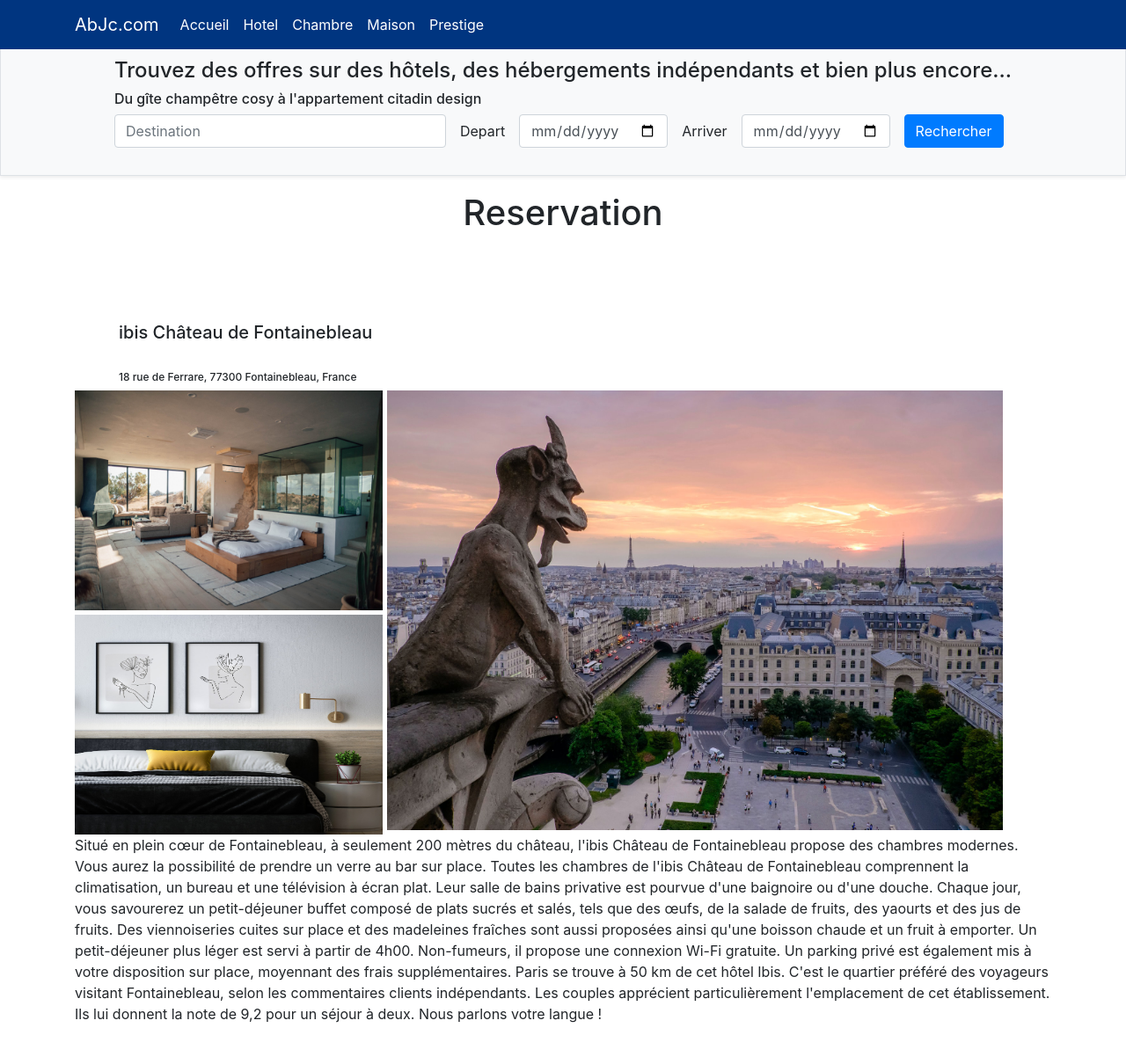
After one commit to ABDELKADER-JCMAIROT-PROJET-GITE/GITE, a PHP site: page /gite/reservation.php in a window 1280 px wide. The commit adds this page. Shown: the top 1202 px of the page at 88% size. Run offline with PHP 8.4, Linux system fonts and the light colour scheme.

Commit message:
bug scroll

```diff
--- a/asset/css/gite_etiquette.css
+++ b/asset/css/gite_etiquette.css
@@ -4,6 +4,7 @@
 	height: 100%;
 	width: 100%;
 }
+
 .sleep p i {
 	color: var(--navColorBlue);
 }
@@ -33,3 +34,18 @@
 	margin-left: 30px;
 	margin-top: 12px;
 }
+.fontainebleau{
+  font-family: "Bodoni MT Poster Compressed";
+}
+.paris{
+  font-family: "Bodoni MT Poster Compressed";
+}
+.alpes{
+  font-family: "Bodoni MT Poster Compressed";
+}
+.marseille{
+  font-family: "Bodoni MT Poster Compressed";
+}
+.lyon{
+  font-family: "Bodoni MT Poster Compressed";
+}
--- a/asset/css/gite_fiche.css
+++ b/asset/css/gite_fiche.css
@@ -5,6 +5,7 @@
 }
 
 .h1trouver {
+  /*ca sert a gerer la taille du texte*/
   font-size: 1.5rem;
 }
 
@@ -24,3 +25,20 @@
   width: 300px;
   height: 300px;
 }
+.suiteluxe{
+  height: 250px;
+  width: 350px;
+}
+.chambreluxe{
+  margin-top: 5px;
+  height: 250px;
+  width: 350px;
+}
+.photosreservation{
+  display: flex;
+}
+.parisvuecathedrale{
+  height: 500px;
+  width: 700px;
+  margin-left: 5px;
+}
--- a/asset/css/global.css
+++ b/asset/css/global.css
@@ -48,3 +48,19 @@
   width: 100%;
   height: 1000px;
 }
+
+/*RESERVATION*/
+
+.reservation{
+  text-align: center;
+  margin-top: 50px;
+}
+.hotel{
+  font-size:20px;
+  margin-top: 100px;
+  margin-left: 50px;
+}
+.soustitre{
+  margin-left: 50px;
+  font-size: 12px;
+}
--- a/inc/footer.php
+++ b/inc/footer.php
@@ -5,7 +5,7 @@
 
 <!--start footer-->
 
-    <div class="footer_abdel"></div>
+        <div class="footer_abdel"></div>
 <!--end footer-->
     <script
       src="
@@ -31,4 +31,5 @@
     </script>
     <script src="https://kit.fontawesome.com/fae3248c47.js" crossorigin="anonymous"></script>
   </body>
+
 </html>
--- /dev/null
+++ b/reservation.php
@@ -0,0 +1,155 @@
+<!doctype html>
+<html lang="fr">
+<head>
+    <meta charset="UTF-8"/>
+    <link
+            rel="stylesheet"
+            href="https://cdn.jsdelivr.net/npm/bootstrap@4.5.3/dist/css/bootstrap.min.css"
+            integrity="sha384-TX8t27EcRE3e/ihU7zmQxVncDAy5uIKz4rEkgIXeMed4M0jlfIDPvg6uqKI2xXr2"
+            crossorigin="anonymous"
+    />
+    <link rel="stylesheet" href="./asset/css/global.css"/>
+    <link rel="stylesheet" href="./asset/css/formulaire.css"/>
+    <link rel="stylesheet" href="./asset/css/gite_etiquette.css"/>
+    <link rel="stylesheet" href="./asset/css/gite_fiche.css"/>
+    <link rel="stylesheet" href="./asset/css/nav.css"/>
+    <link rel="stylesheet" href="./asset/css/variable.css"/>
+    <link rel="stylesheet" href="./asset/css/log_admin.css"/>
+    <title>Reservation</title>
+</head>
+<body>
+<header>
+    <!--    start navbar-->
+    <nav class="navbar navbar-expand-lg navbar-light bg-abdel">
+        <div class="container">
+            <a
+                    class="navbar-brand text-white"
+                    href="http://localhost:63342/gite/index.html"
+            >AbJc.com</a
+            >
+            <button
+                    class="navbar-toggler"
+                    type="button"
+                    data-toggle="collapse"
+                    data-target="#navbarSupportedContent"
+                    aria-controls="navbarSupportedContent"
+                    aria-expanded="false"
+                    aria-label="Toggle navigation"
+            >
+                <span class="navbar-toggler-icon"></span>
+            </button>
+
+            <div class="collapse navbar-collapse" id="navbarSupportedContent">
+                <ul class="navbar-nav mr-auto">
+                    <li class="nav-item active">
+                        <a
+                                class="nav-link text-white"
+                                href="http://localhost:63342/gite/index.html"
+                        >Accueil <span class="sr-only">(current)</span></a
+                        >
+                    </li>
+                    <li class="nav-item">
+                        <a
+                                class="nav-link text-white"
+                                href="https://www.booking.com/searchresults.fr.html?label=gen173nr-1FCAEoggI46AdIM1gEaE2IAQGYAQ24ARfIAQzYAQHoAQH4AQuIAgGoAgO4AvuJqP4FwAIB0gIkYWEzZGIxZTgtZTU3YS00NDg5LTk4ODYtNjFmNmQ3MmVmMGE22AIG4AIB&sid=77718e4a6ac87d7b8a7c7985707bf5eb&sb=1&sb_lp=1&src=index&src_elem=sb&error_url=https%3A%2F%2Fwww.booking.com%2Findex.fr.html%3Flabel%3Dgen173nr-1FCAEoggI46AdIM1gEaE2IAQGYAQ24ARfIAQzYAQHoAQH4AQuIAgGoAgO4AvuJqP4FwAIB0gIkYWEzZGIxZTgtZTU3YS00NDg5LTk4ODYtNjFmNmQ3MmVmMGE22AIG4AIB%3Bsid%3D77718e4a6ac87d7b8a7c7985707bf5eb%3Bsb_price_type%3Dtotal%26%3B&ss=Disneyland%C2%AE+Hotel%2C+Chessy%2C+%C3%8Ele-de-France%2C+France&is_ski_area=0&ssne=Fontainebleau&ssne_untouched=Fontainebleau&checkin_year=&checkin_month=&checkout_year=&checkout_month=&group_adults=2&group_children=0&no_rooms=1&b_h4u_keep_filters=&from_sf=1&ss_raw=hotel&ac_position=0&ac_langcode=fr&ac_click_type=b&dest_id=2220262&dest_type=hotel&place_id_lat=48.8701598311885&place_id_lon=2.77985483407974&search_pageview_id=74af447d66540017&search_selected=true"
+                        >Hotel</a
+                        >
+                    </li>
+                    <li class="nav-item dropdown">
+                        <a
+                                class="nav-link text-white"
+                                href="https://www.booking.com/searchresults.fr.html?label=gen173nr-1FCAEoggI46AdIM1gEaE2IAQGYAQ24ARfIAQzYAQHoAQH4AQuIAgGoAgO4AvuJqP4FwAIB0gIkYWEzZGIxZTgtZTU3YS00NDg5LTk4ODYtNjFmNmQ3MmVmMGE22AIG4AIB&sid=77718e4a6ac87d7b8a7c7985707bf5eb&tmpl=searchresults&checkin_monthday=26&checkin_year_month=2020-12&checkout_monthday=27&checkout_year_month=2020-12&class_interval=1&dest_id=-1456928&dest_type=city&dr_ps=ISR&dtdisc=0&from_history=1&group_adults=2&group_children=0&highlighted_hotels=2920807&inac=0&index_postcard=0&label_click=undef&no_rooms=1&order=popularity&postcard=0&raw_dest_type=city&room1=A%2CA&sb_price_type=total&sh_position=2&shw_aparth=1&si=ai&si=ci&si=co&si=di&si=la&si=re&slp_r_match=0&srpvid=1d524743945300a0&ss_all=0&ssb=empty&sshis=0&top_ufis=1&nflt=ht_id%3D201%3B&percent_htype_apt=1&rsf="
+                        >Chambre</a
+                        >
+                    </li>
+                    <li class="nav-item dropdown">
+                        <a
+                                class="nav-link text-white"
+                                href="https://www.booking.com/searchresults.fr.html?aid=304142&label=gen173nr-1FCAEoggI46AdIM1gEaE2IAQGYAQ24ARfIAQzYAQHoAQH4AQuIAgGoAgO4AvuJqP4FwAIB0gIkYWEzZGIxZTgtZTU3YS00NDg5LTk4ODYtNjFmNmQ3MmVmMGE22AIG4AIB&sid=77718e4a6ac87d7b8a7c7985707bf5eb&tmpl=searchresults&checkin_monthday=26&checkin_year_month=2020-12&checkout_monthday=27&checkout_year_month=2020-12&class_interval=1&clear_ht_id=1&clear_ht_id=1&clear_ht_id=1&dest_id=-1456928&dest_type=city&dr_ps=ISR&from_history=1&group_adults=2&group_children=0&highlighted_hotels=2920807&label_click=undef&no_rooms=1&order=popularity&percent_htype_apt=1&raw_dest_type=city&room1=A%2CA&sb_price_type=total&sh_position=2&shw_aparth=1&si=ai&si=ci&si=co&si=di&si=la&si=re&slp_r_match=0&srpvid=c717479370840018&ssb=empty&top_ufis=1&nflt=hotelfacility%3D2%3Bprice%3DEUR-290-max-1%3Bht_id%3D216%3B&rsf="
+                        >Maison</a
+                        >
+                    </li>
+                    <li class="nav-item dropdown">
+                        <a
+                                class="nav-link text-white"
+                                href="https://www.booking.com/hotel/fr/le-bristol-paris.fr.html?aid=304142;label=gen173nr-1FCAEoggI46AdIM1gEaE2IAQGYAQ24ARfIAQzYAQHoAQH4AQuIAgGoAgO4AvuJqP4FwAIB0gIkYWEzZGIxZTgtZTU3YS00NDg5LTk4ODYtNjFmNmQ3MmVmMGE22AIG4AIB;sid=77718e4a6ac87d7b8a7c7985707bf5eb;checkin=2020-12-26&checkout=2020-12-27&dest_id=-1456928&dest_type=city&dist=0&group_adults=2&group_children=0&sb_price_type=total&type=total&ucfgff=1&"
+                        >Prestige</a
+                        >
+                    </li>
+                </ul>
+                <form class="form-inline my-2 my-lg-0"></form>
+            </div>
+        </div>
+    </nav>
+    <!--    end navbar-->
+</header>
+<div class="bg-light bgsearch border shadow-sm">
+    <div class="container">
+        <div class="d-flex justify-content-center">
+            <!--    start form-->
+
+            <div class="form">
+                <h1 class="h1trouver">
+                    Trouvez des offres sur des hôtels, des hébergements indépendants
+                    et bien plus encore...<br/>
+                    <h2 class="h2dugite">
+                        Du gîte champêtre cosy à l'appartement citadin design
+                    </h2>
+                </h1>
+                <form class="form-inline">
+                    <div class="form-group">
+                        <input
+                                type="text"
+                                class="form-control mr-3"
+                                placeholder="Destination"
+                                maxlength="30"
+                                size="30"
+                        />
+                        <label for="depart">Depart</label>
+                        <input type="date" id="depart" class="form-control mx-sm-3"/>
+                        <label for="arriver">Arriver</label>
+                        <input type="date" id="arriver" class="form-control mx-sm-3"/>
+                        <button class="btn btn btn-primary" type="submit">
+                            Rechercher
+                        </button>
+                    </div>
+                </form>
+            </div>
+
+        </div>
+        <div class="reservation"><h1>Reservation</h1></div>
+        <div><h2 class="hotel">ibis Château de Fontainebleau</h2><br>
+            <h2 class="soustitre"> 18 rue de Ferrare, 77300 Fontainebleau, France</h2></div>
+<!--        debut entet img-->
+        <!--        div papa-->
+        <div class="photosreservation">
+            <div>
+                <div><img class="suiteluxe" src="img/carre/suite_luxe.jpg" alt=""></div>
+                <div><img class="chambreluxe" src="img/carre/chambre.jpg" alt=""></div>
+            </div>
+            <div><img class="parisvuecathedrale" src="img/rectangle_grd/paris_vue_cathedrale.jpg" alt=""></div>
+        </div>
+
+            <p> Situé en plein cœur de Fontainebleau, à seulement 200 mètres du château, l'ibis Château de Fontainebleau propose des chambres modernes. Vous aurez la possibilité de prendre un verre au bar sur place.
+
+                Toutes les chambres de l'ibis Château de Fontainebleau comprennent la climatisation, un bureau et une télévision à écran plat. Leur salle de bains privative est pourvue d'une baignoire ou d'une douche.
+
+                Chaque jour, vous savourerez un petit-déjeuner buffet composé de plats sucrés et salés, tels que des œufs, de la salade de fruits, des yaourts et des jus de fruits. Des viennoiseries cuites sur place et des madeleines fraîches sont aussi proposées ainsi qu'une boisson chaude et un fruit à emporter. Un petit-déjeuner plus léger est servi à partir de 4h00.
+
+                Non-fumeurs, il propose une connexion Wi-Fi gratuite. Un parking privé est également mis à votre disposition sur place, moyennant des frais supplémentaires. Paris se trouve à 50 km de cet hôtel Ibis.
+
+                C'est le quartier préféré des voyageurs visitant Fontainebleau, selon les commentaires clients indépendants.
+
+                Les couples apprécient particulièrement l'emplacement de cet établissement. Ils lui donnent la note de 9,2 pour un séjour à deux.
+
+                Nous parlons votre langue !</p>
+
+<!--        fin entete img -->
+    </div>
+</div>
+
+<!--</div>-->
+
+<footer class="footer"></footer>
+</body>
+</html>
```
Also changed, not shown: index.php (+7 -6 lines), img/carre/fontainebleau.jpg (added), img/carre/ishm-kbpahPWB8Xw-unsplash (1).jpg (added), img/carre/redimension carre-suite_luxe2.jpg (added), img/carre/suite_luxe2.jpg, ref/photo_a_traite/fabrizio-verrecchia-bQxGg8Vx1Vc-unsplash (1).jpg (added), 2 other files.
